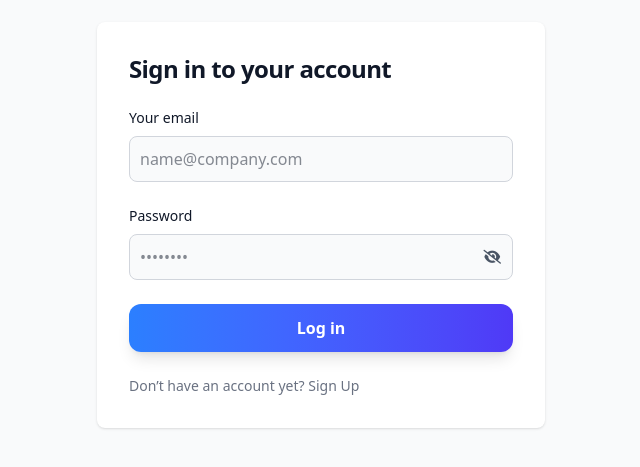
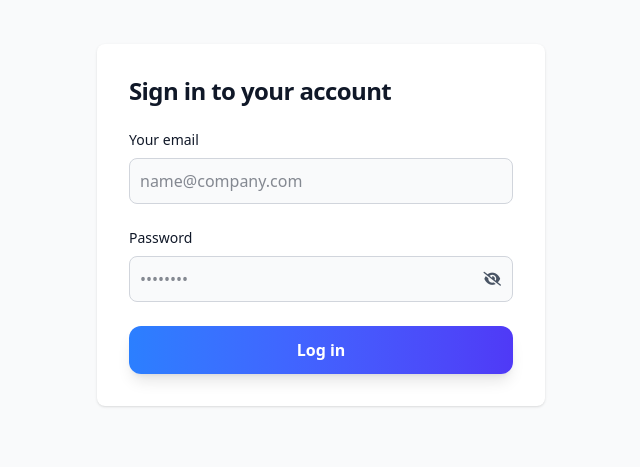
Before and after one commit to Mushtaq1295/MEH-v1, a React (Vite) app in the folder frontend/: page /login in a window 1280 px wide. Shown: the part 175-642 px from the top of the page, without its empty margins (319-959 px from the left). Built offline with nearby package versions, Linux system fonts and the light colour scheme; no server answers; a web font is replaced by a local one.

Commit message:
register is on hide

```diff
--- a/frontend/src/components/Header/Navbar.jsx
+++ b/frontend/src/components/Header/Navbar.jsx
@@ -108,14 +108,14 @@ const Navbar = () => {
                     Login
                   </NavLink>
                 </li>
-                <li>
+                {/* <li>
                   <NavLink
                     to="/register"
                     className="block py-2 px-3 text-blue-700 dark:text-blue-500"
                   >
                     Register
                   </NavLink>
-                </li>
+                </li> */}
               </>
             )}
           </ul>
--- a/frontend/src/pages/Login.jsx
+++ b/frontend/src/pages/Login.jsx
@@ -83,7 +83,7 @@ const Login = () => {
               >
                 Log in
               </button>
-              <p className="text-sm font-light text-gray-500 dark:text-gray-400">
+              {/* <p className="text-sm font-light text-gray-500 dark:text-gray-400">
                 Don’t have an account yet?{" "}
                 <NavLink
                   to="/register"
@@ -91,7 +91,7 @@ const Login = () => {
                 >
                   Sign Up
                 </NavLink>
-              </p>
+              </p> */}
             </form>
           </div>
         </div>
```
